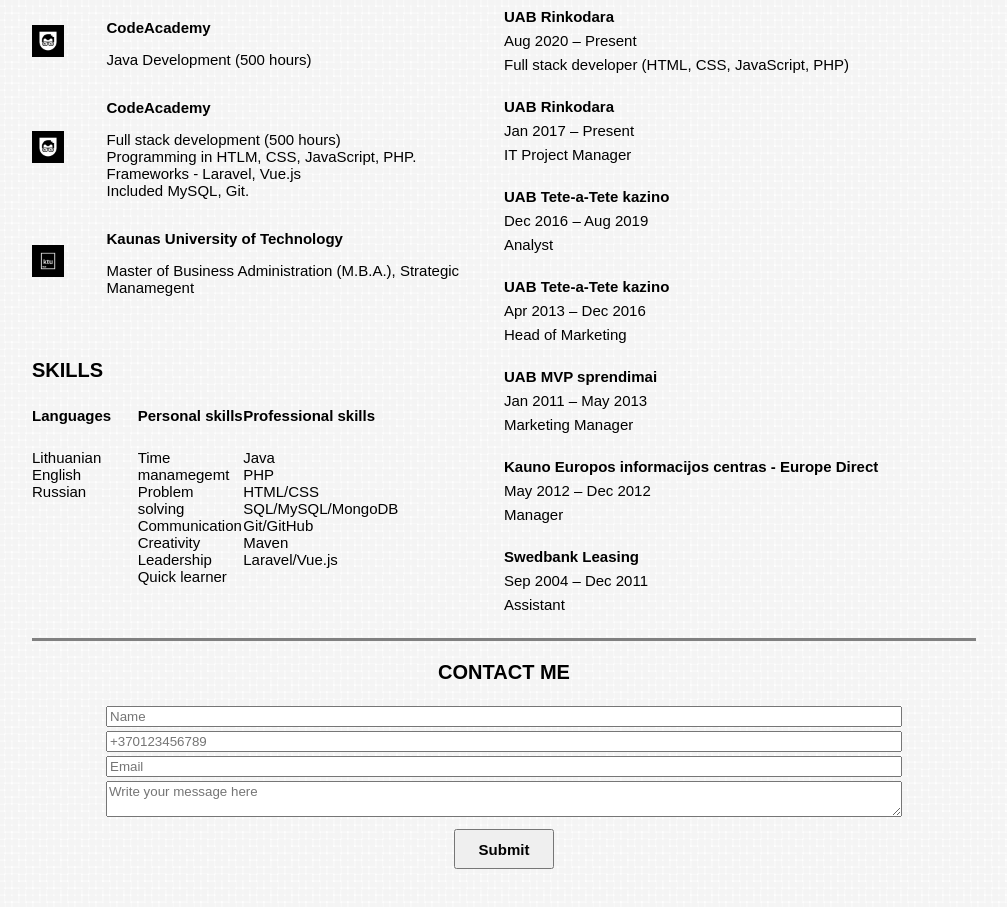
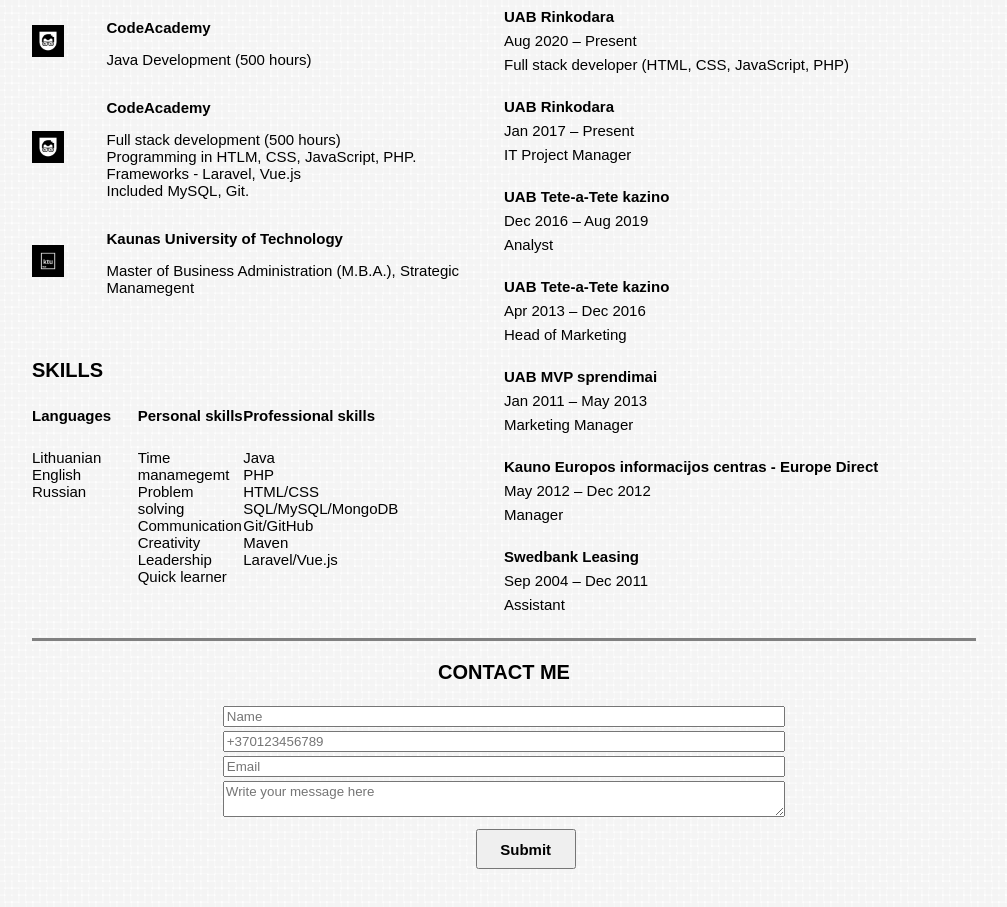
Before and after one commit to SandraFre/CV, a plain HTML site: page index.html in a window 1280 px wide. Shown: the part 576-1483 px from the top of the page, without its empty margins (136-1143 px from the left). Drawn offline with Linux system fonts and the light colour scheme; a web font is replaced by a local one.

Commit message:
button centered

```diff
--- a/css/style.css
+++ b/css/style.css
@@ -216,7 +216,7 @@ footer {
 
 .form{
     text-align: center;
-    width: 50rem;
+    width: 60%;
     display: flex;
     flex-direction: column;
     margin: auto;
@@ -230,7 +230,7 @@ footer {
     margin-top: 10px;
     width:100px;
     height:40px;
-    margin-left: 350px;
+    margin-left: 45%;
 }
 
 .form button h5{
```
